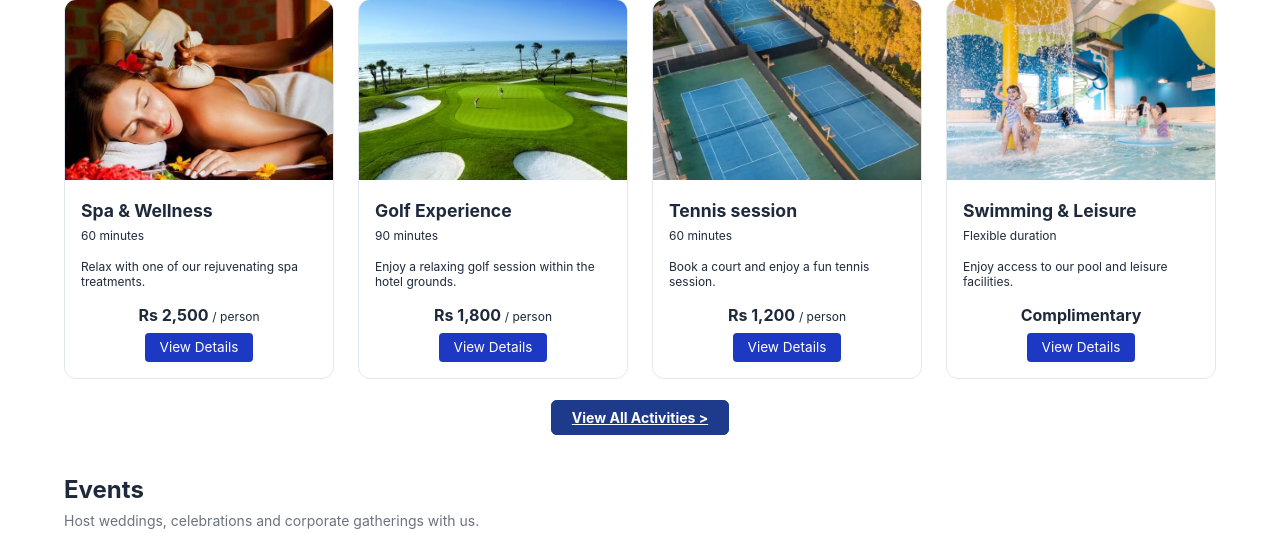
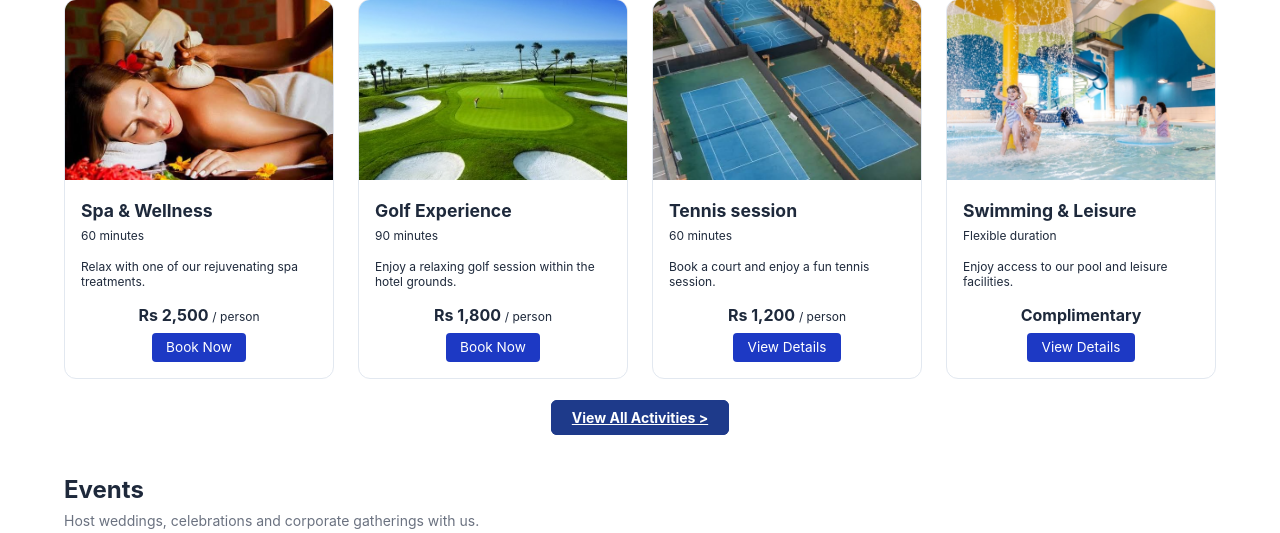
Before and after one commit to Ayushr0129/Star-hotel, a Django app: page / in a window 1280 px wide. Shown: the part 1948-2481 px from the top of the page. Run offline with Django 5.2, Linux system fonts and the light colour scheme; data comes from the database, SQL or seed files in the repository.

Commit message:
Changed activity buttons to Book Now linking to the activities page

```diff
--- a/StarHotel/hotel/templates/hotel/home.html
+++ b/StarHotel/hotel/templates/hotel/home.html
@@ -151,7 +151,7 @@
                 <p class="card-meta">Relax with one of our rejuvenating spa treatments.</p>
                 <div class="card-footer">
                     <strong>Rs 2,500 <span style="font-weight:400; font-size:0.75rem;">/ person</span></strong>
-                    <a href="#" class="btn-sm">View Details</a>
+                    <a href="{% url 'activities'%}#activity-1" class="btn-sm">Book Now</a>
                 </div>
             </div>
         </div>
@@ -164,7 +164,7 @@
                 <p class="card-meta">Enjoy a relaxing golf session within the hotel grounds.</p>
                 <div class="card-footer">
                     <strong>Rs 1,800 <span style="font-weight:400; font-size:0.75rem;">/ person</span></strong>
-                    <a href="#" class="btn-sm">View Details</a>
+                    <a href="{%url 'activities'%}#activity-2" class="btn-sm">Book Now</a>
                 </div>
             </div>
         </div>
@@ -177,7 +177,7 @@
                 <p class="card-meta">Book a court and enjoy a fun tennis session.</p>
                 <div class="card-footer">
                     <strong>Rs 1,200 <span style="font-weight:400; font-size:0.75rem;">/ person</span></strong>
-                    <a href="#" class="btn-sm">View Details</a>
+                    <a href="{%url 'activities'%}#activity-3" class="btn-sm">View Details</a>
                 </div>
             </div>
         </div>
@@ -190,7 +190,7 @@
                 <p class="card-meta">Enjoy access to our pool and leisure facilities.</p>
                 <div class="card-footer">
                     <strong>Complimentary</strong>
-                    <a href="#" class="btn-sm">View Details</a>
+                    <a href="{%url 'activities'%}#activity-4" class="btn-sm">View Details</a>
                 </div>
             </div>
         </div>
```
